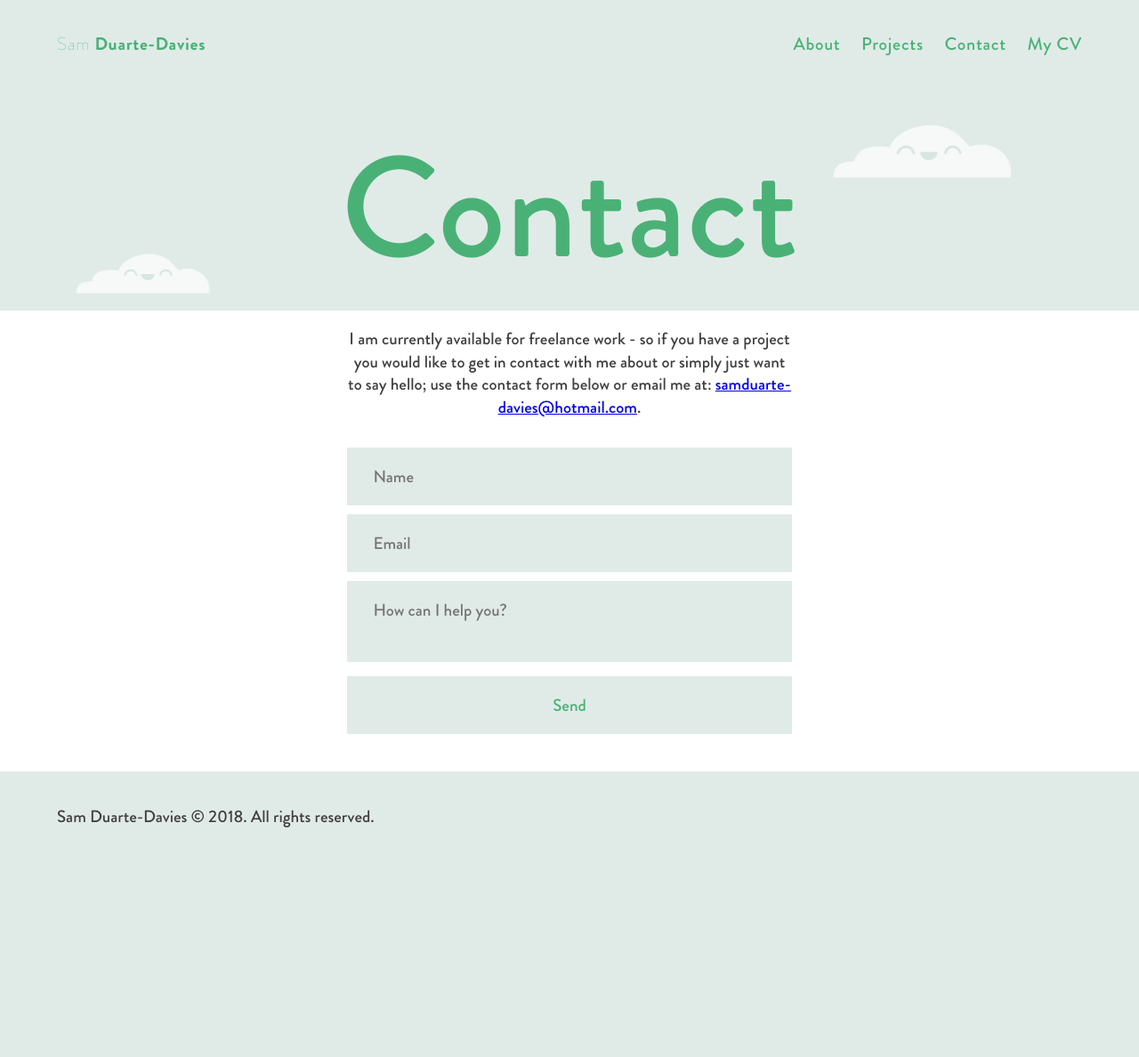
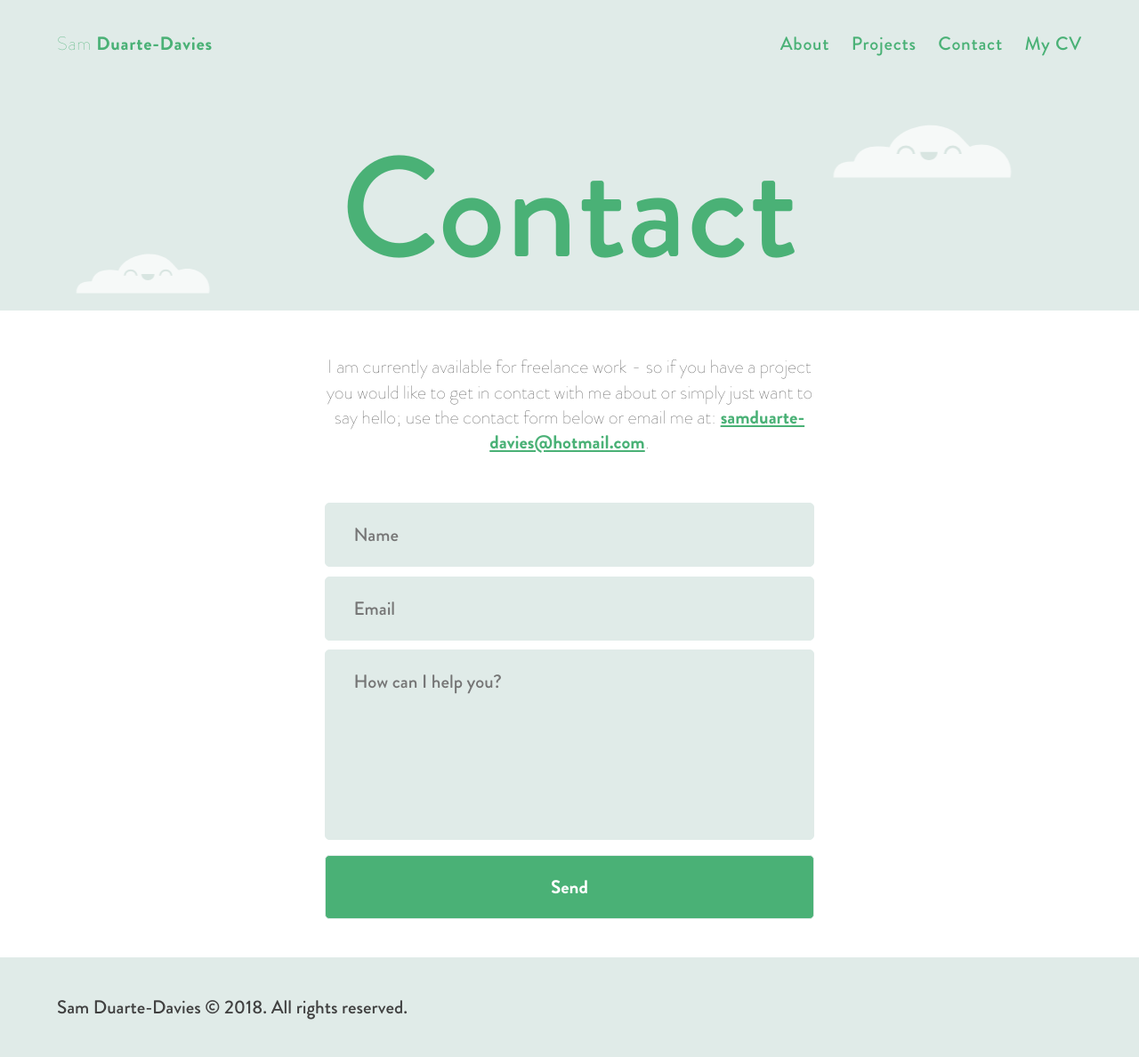
Before and after one commit to samduartedavies/portfolio-new, a PHP site: page /contact.php in a window 1280 px wide. Shown: the whole page at 89% size. Before the commit the page ends 930 px from the top, so only its background shows below. Run offline with PHP 8.4, Linux system fonts and the light colour scheme; style sheets or scripts are compiled from the project's sources; some libraries are stand-ins or nearby versions.

Commit message:
styling tweaks to buttons and text sizing

```diff
--- a/common/scss/_btn.scss
+++ b/common/scss/_btn.scss
@@ -3,8 +3,17 @@
   text-decoration: none;
   color: $primary;
   position: relative;
-  &:hover {
-    color: $text;
+  display: inline-block;
+  @include breakpoint('phone') {
+    display: block;
+    width: 100%;
+  }
+  & + .btn {
+    margin-left: 0.5em;
+    @include breakpoint('phone') {
+      margin-top: 0.5em;
+      margin-left: 0;
+    }
   }
   &--link {
     padding-left: 1.5em;
@@ -26,4 +35,15 @@
       }
     }
   }
+  &--solid {
+    background-color: $primary;
+    color: $white;
+    font-weight: bold;
+    padding: 1em 2em;
+    border-radius: 5px;
+    &:hover {
+      background-color: $primary-light;
+      transition: all 0.25s ease;
+    }
+  }
 }
--- a/common/scss/_container.scss
+++ b/common/scss/_container.scss
@@ -1,7 +1,7 @@
 .container {
   @include containerize;
   &--narrow {
-    max-width: 500px;
+    max-width: 550px;
     margin: 0 auto;
   }
   &--half-half {
--- a/common/scss/_footer.scss
+++ b/common/scss/_footer.scss
@@ -3,5 +3,6 @@
   p {
     padding: 2em 0;
     margin: 0;
+    font-weight: normal;
   }
 }
--- a/common/scss/_forms.scss
+++ b/common/scss/_forms.scss
@@ -3,6 +3,8 @@ form {
   width: 100%;
   input,
   textarea {
+    font-weight: normal;
+    border-radius: 5px;
     width: 100%;
     background-color: $secondary;
     border: 1px solid $secondary;
--- a/common/scss/_navigation.scss
+++ b/common/scss/_navigation.scss
@@ -28,7 +28,7 @@
     li {
       position: relative;
       display: inline-block;
-      font-size: 20px;
+      font-size: 21px;
       letter-spacing: 0.75px;
       @include breakpoint('phone') {
         width: 100%;
@@ -156,7 +156,7 @@
   &__logo {
     text-decoration: none;
     color: $primary;
-    font-size: 20px;
+    font-size: 21px;
     letter-spacing: 0.75px;
     font-weight: 100;
     span {
--- a/common/scss/_palette.scss
+++ b/common/scss/_palette.scss
@@ -1,4 +1,5 @@
 $primary: #4ab176;
+$primary-light: #74b38f;
 $secondary: #e0ebe8;
 $grey: #dedede;
 $white: #ffffff;
--- a/common/scss/_typography.scss
+++ b/common/scss/_typography.scss
@@ -55,9 +55,13 @@ input,
 textarea {
   color: $text;
   font-family: BrandonGrotesque, arial, sans-serif;
-  font-size: 19px;
+  font-size: 21px;
   line-height: 1.35em;
-  font-weight: normal;
+  font-weight: 100;
+  a {
+    color: $primary;
+    font-weight: bold;
+  }
 }
 
 h2 {
@@ -69,3 +73,7 @@ h2 {
     transition: color 0.2s ease;
   }
 }
+
+h3 {
+  font-size: 22px;
+}
--- a/contact.php
+++ b/contact.php
@@ -9,13 +9,18 @@
 </section>
 <section class="section section--centered">
   <div class="container container--narrow">
-    <p>I am currently available for freelance work - so if you have a project you would like to get in contact with me about or simply just want to say hello; use the contact form below or email me at: <a href="mailto:samduarte-davies@hotmail.com?subject=Website Portfolio Enquiry" target="_blank">samduarte-davies@hotmail.com</a>.</p>
+    <p><br/>I am currently available for freelance work - so if you have a project you would like to get in contact with me about or simply just want to say hello; use the contact form below or email me at: <a href="mailto:samduarte-davies@hotmail.com?subject=Website Portfolio Enquiry">samduarte-davies@hotmail.com</a>.</p>
+  </div>
+</section>
+<section class="section section--centered">
+  <div class="container container--narrow">
     <form action="" enctype="multipart/form-data" class="form form-ajax-send">
       <input type="hidden" name="action" value="submit">
       <input name="name" type="text" placeholder="Name" required size="30"/><br>
       <input name="email" type="text" placeholder="Email" required size="30"/><br>
-      <textarea name="message" placeholder="How can I help you?" columns="7" required></textarea><br>
-      <input type="submit" value="Send" class="btn"/>
+      <textarea name="message" placeholder="How can I help you?" columns="7" rows="6" required></textarea><br>
+      <div class="form-notifications text-red"></div>
+      <input type="submit" value="Send" class="btn btn--solid"/>
     </form>
   </div>
 </section>
```
Also changed, not shown: common/scss/_project.scss (+30 -14 lines), index.php (+6 -1 lines), projects.php (+8 -4 lines).
